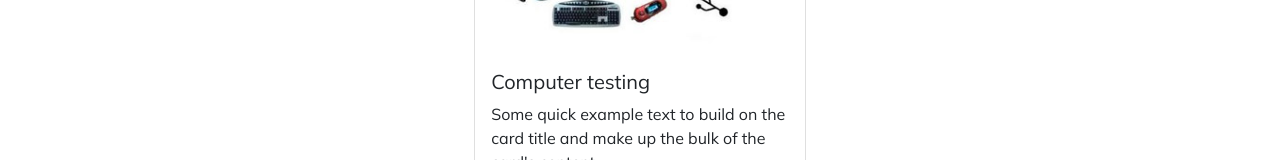
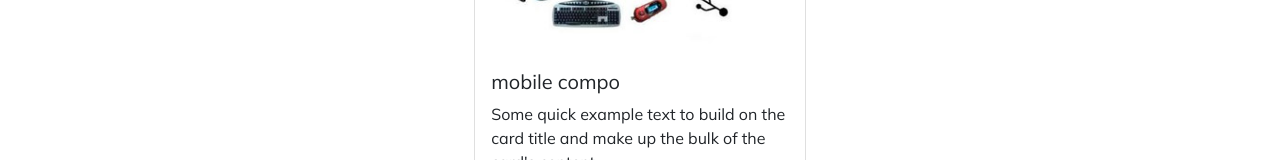
Before and after one commit to toptrendinginfo/toptrending01, a React (Create React App) app: page /service in a window 1280 px wide. Shown: the part 1347-1507 px from the top of the page. Built offline with nearby package versions, Linux system fonts and the light colour scheme.

Commit message:
first commit in dev (#1)

```diff
--- a/src/Sdata.js
+++ b/src/Sdata.js
@@ -32,7 +32,7 @@ const Sdata = [
   },
   {
     imgsrc: computerperi,
-    title: "Computer testing",
+    title: "mobile compo",
   },
 ];
 
```
Also changed, not shown: 1 other file (tests, documents, lock files or other folders).
